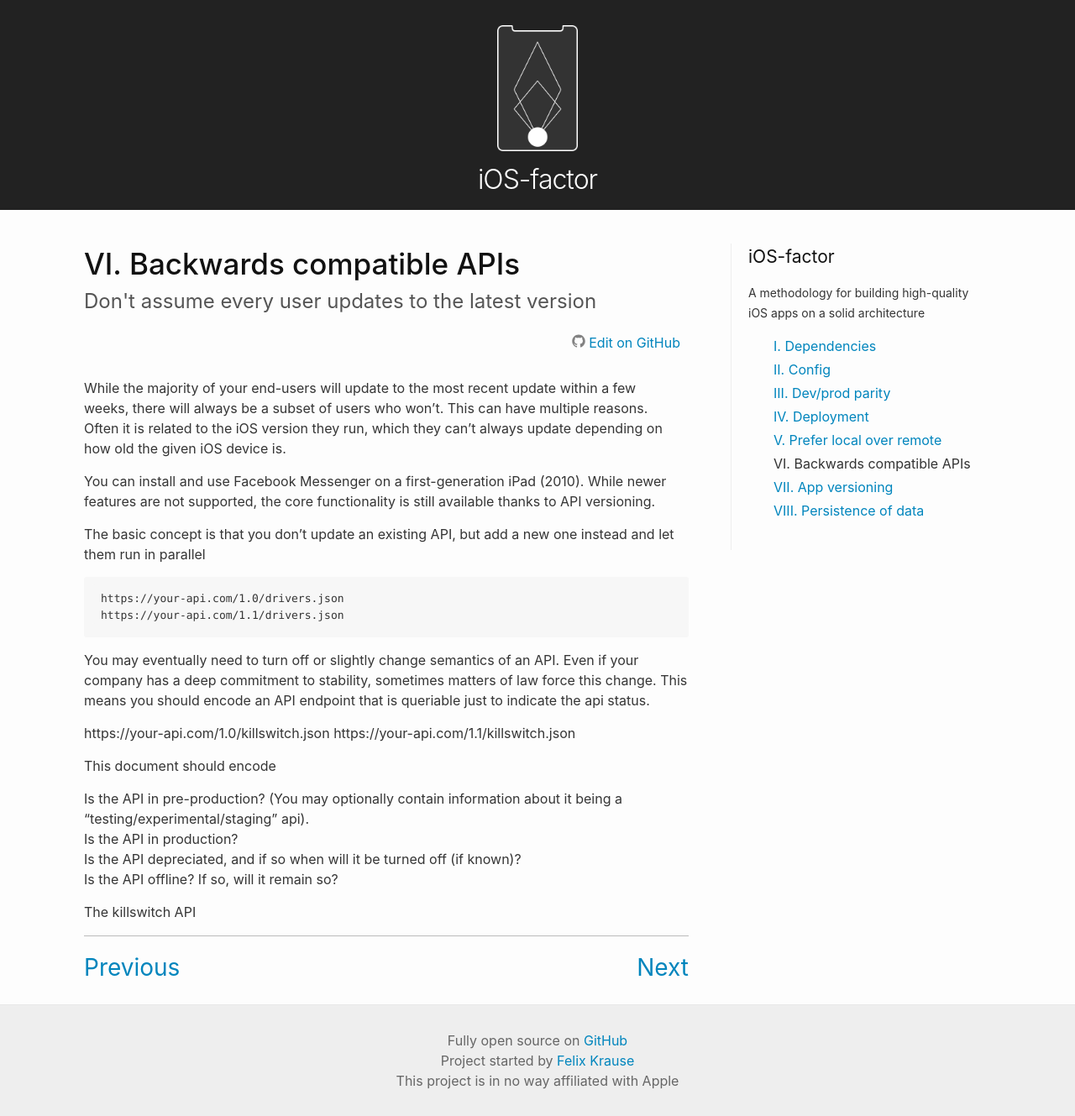
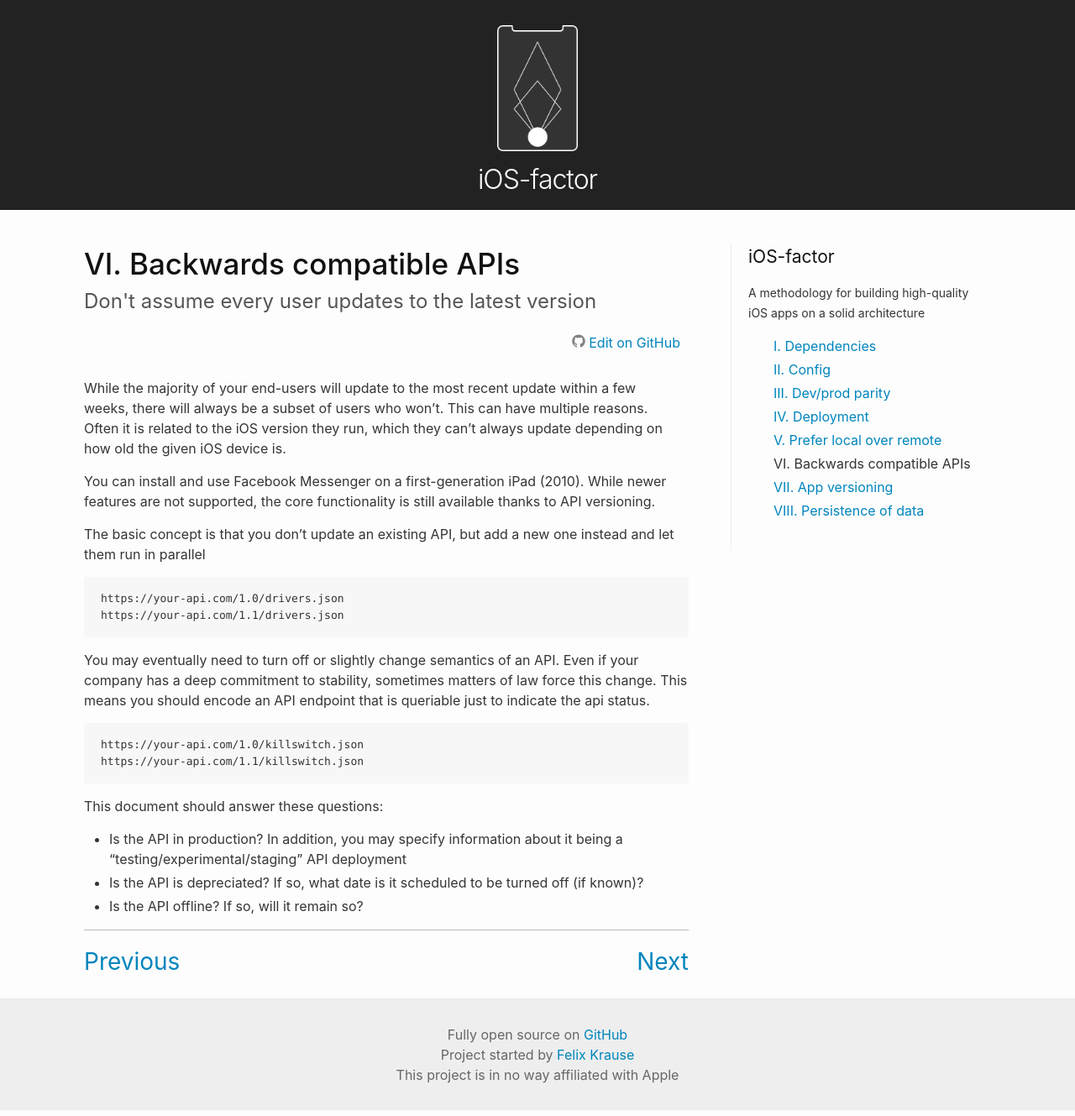
Before and after one commit to ios-factor/ios-factor.com, a Jekyll site: the page built from factors/backwards-compatible-apis.md, in a window 1280 px wide. Shown: the whole page at 84% size. Built offline with Jekyll 4.4.1, drawn with Linux system fonts in a browser that asks for light colours.

Commit message:
Removes sentence fragment, adds bullets

````diff
--- a/factors/backwards-compatible-apis.md
+++ b/factors/backwards-compatible-apis.md
@@ -16,14 +16,13 @@ https://your-api.com/1.1/drivers.json
 
 You may eventually need to turn off or slightly change semantics of an API. Even if your company has a deep commitment to stability, sometimes matters of law force this change. This means you should encode an API endpoint that is queriable just to indicate the api status.
 
+```
 https://your-api.com/1.0/killswitch.json
 https://your-api.com/1.1/killswitch.json
+```
 
-This document should encode
+This document should answer these questions:
 
-Is the API in pre-production? (You may optionally contain information about it being a "testing/experimental/staging" api).
-Is the API in production?
-Is the API depreciated, and if so when will it be turned off (if known)?
-Is the API offline? If so, will it remain so?
-
-The killswitch API
+ - Is the API in production? In addition, you may specify information about it being a "testing/experimental/staging" API deployment
+ - Is the API is depreciated? If so, what date is it scheduled to be turned off (if known)?
+ - Is the API offline? If so, will it remain so?
````
